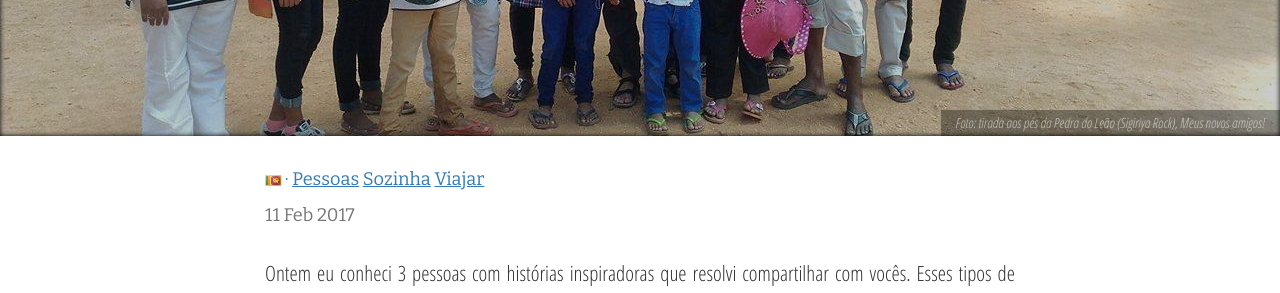
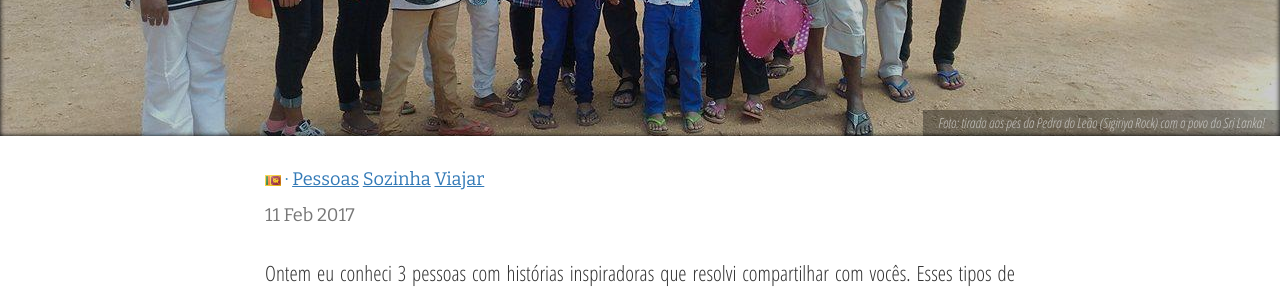
Before and after one commit to amandaferrari/project-grace-marguerite, a Jekyll site: the page built from _posts/2017-02-11-fazendo-amigos.md, in a window 1280 px wide and 900 px high, scrolled down 347 px. Shown: the part 147-440 px from the top of the window. Built offline with Jekyll 4.4.1, drawn with Linux system fonts in a browser that asks for light colours; nearby versions of some CDN libraries; emoji names are drawn with the system emoji font; some web fonts are replaced; comment, search, counter and statistics services are not loaded.

Commit message:
Update 2017-02-11-fazendo-amigos.md

```diff
--- a/_posts/2017-02-11-fazendo-amigos.md
+++ b/_posts/2017-02-11-fazendo-amigos.md
@@ -5,7 +5,7 @@ description: Quando os sozinhos se encontram...
 category: travel
 tags: ['Pessoas', 'Sozinha', 'Viajar']
 image: post5.jpg
-image-description: "Foto: tirada aos pés da Pedra do Leão (Sigiriya Rock), Meus novos amigos!"
+image-description: "Foto: tirada aos pés da Pedra do Leão (Sigiriya Rock) com o povo do Sri Lanka!"
 country-code: lk
 country: Sri_Lanka
 comments: true
```
